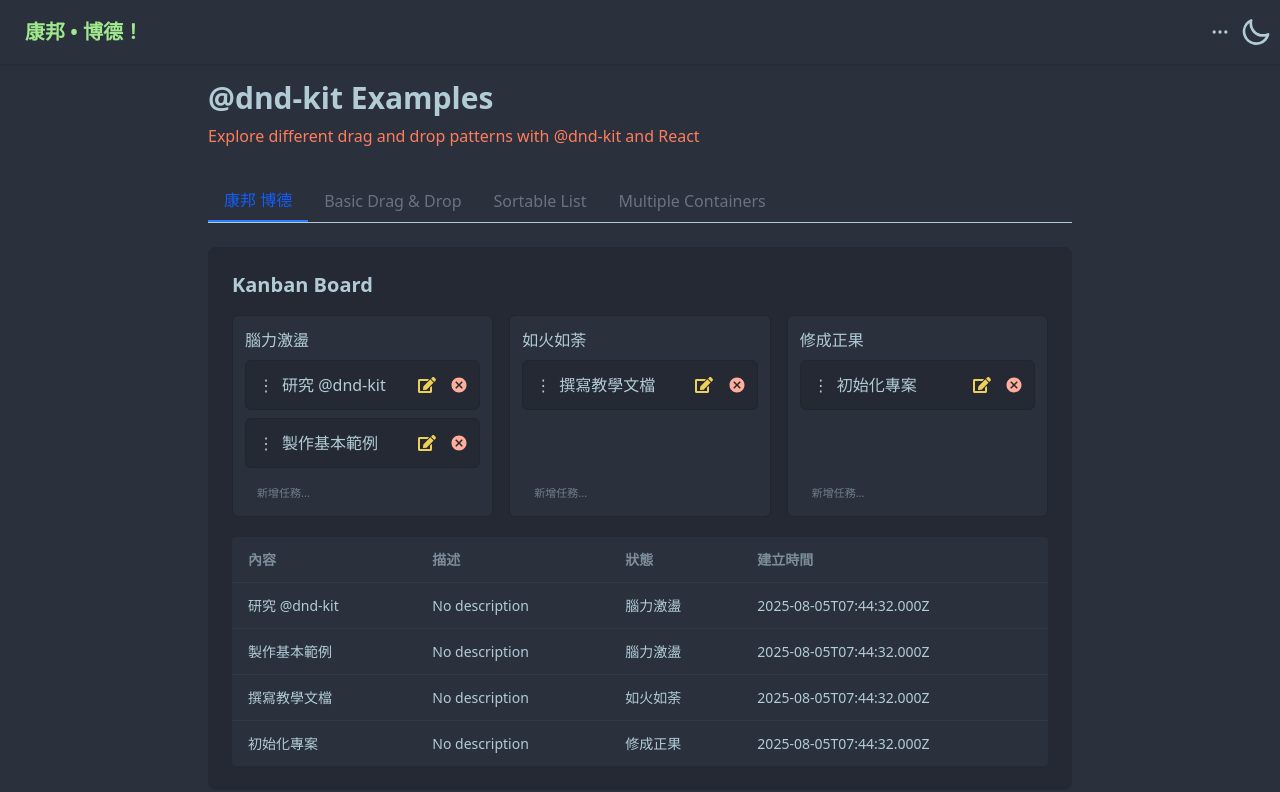
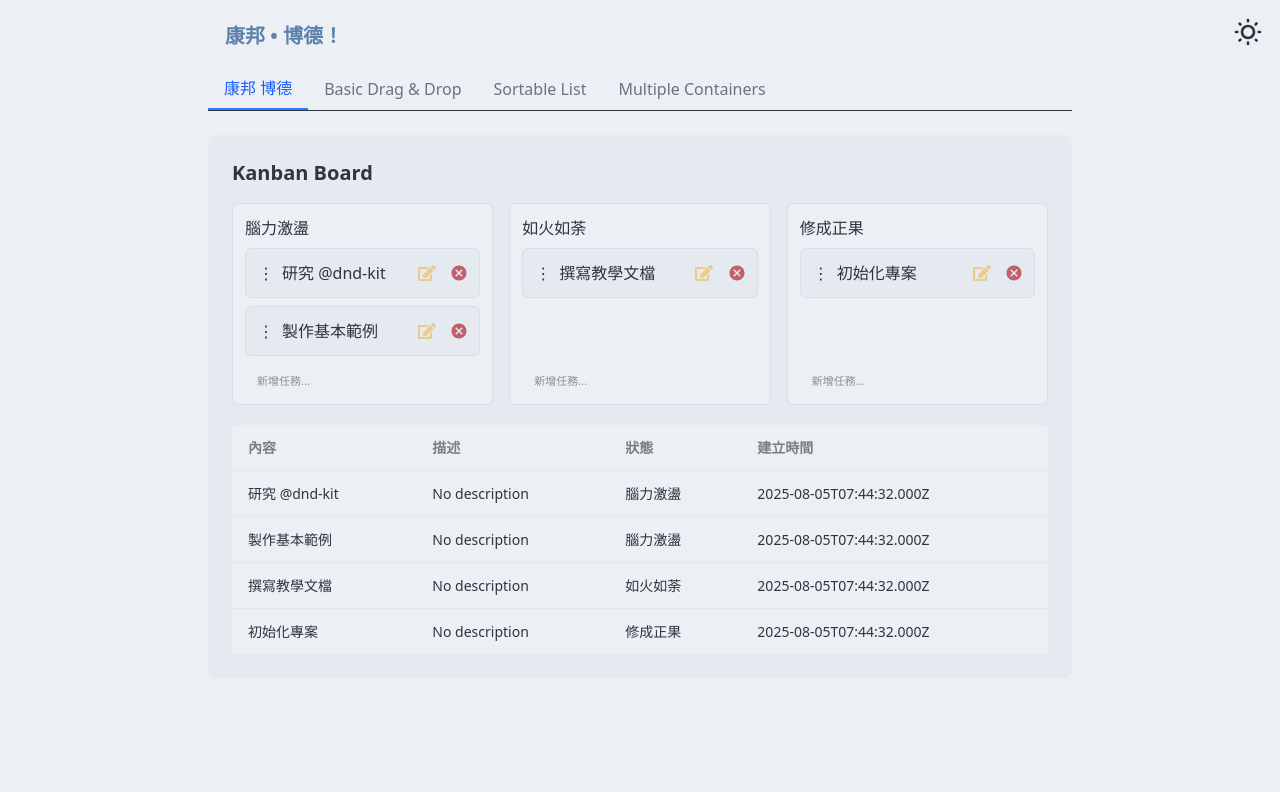
Before and after one commit to SE-Josh/kanban-board, a Next.js app: page / in a window 1280 px wide. Shown: the top 792 px of the page. Built offline with nearby package versions, Linux system fonts and the light colour scheme.

Commit message:
feat: 新增主題控制器組件以支援主題切換功能，取消 Header

```diff
--- a/app/layout.tsx
+++ b/app/layout.tsx
@@ -1,5 +1,6 @@
 import type { Metadata } from "next";
 import "./globals.css";
+import ThemeController from "@/components/ThemeController";
 
 export const metadata: Metadata = {
   title: "康邦 • 博德！",
@@ -12,9 +13,9 @@ export default function RootLayout({
   children: React.ReactNode;
 }>) {
   return (
-    <html lang="en" data-theme="dim">
+    <html lang="en" data-theme="nord">
       <body className="antialiased">
-        <div className="navbar bg-base-100 shadow-sm">
+        <div className="navbar bg-base-100 shadow-sm hidden">
           {/* logo */}
           <div className="flex-1">
             <a className="btn btn-ghost text-xl text-primary">康邦 • 博德！</a>
@@ -30,12 +31,7 @@ export default function RootLayout({
           {/* three-dots 功能列：匯出、匯入、分享 */}
           <div className="flex-none">
             <button className="btn btn-square btn-ghost">
-              <svg
-                xmlns="http://www.w3.org/2000/svg"
-                fill="none"
-                viewBox="0 0 24 24"
-                className="inline-block h-5 w-5 stroke-current"
-              >
+              <svg xmlns="http://www.w3.org/2000/svg" fill="none" viewBox="0 0 24 24" className="inline-block h-5 w-5 stroke-current">
                 {" "}
                 <path
                   strokeLinecap="round"
@@ -46,35 +42,8 @@ export default function RootLayout({
               </svg>
             </button>
           </div>
-
-          {/* theme-controller */}
-          <div className="flex-none">
-            <label className="swap swap-rotate">
-              {/* this hidden checkbox controls the state */}
-              <input
-                type="checkbox"
-                className="theme-controller"
-                value="nord"
-              />
-              {/* sun icon */}
-              <svg
-                className="swap-on h-8 w-8 fill-current"
-                xmlns="http://www.w3.org/2000/svg"
-                viewBox="0 0 24 24"
-              >
-                <path d="M5.64,17l-.71.71a1,1,0,0,0,0,1.41,1,1,0,0,0,1.41,0l.71-.71A1,1,0,0,0,5.64,17ZM5,12a1,1,0,0,0-1-1H3a1,1,0,0,0,0,2H4A1,1,0,0,0,5,12Zm7-7a1,1,0,0,0,1-1V3a1,1,0,0,0-2,0V4A1,1,0,0,0,12,5ZM5.64,7.05a1,1,0,0,0,.7.29,1,1,0,0,0,.71-.29,1,1,0,0,0,0-1.41l-.71-.71A1,1,0,0,0,4.93,6.34Zm12,.29a1,1,0,0,0,.7-.29l.71-.71a1,1,0,1,0-1.41-1.41L17,5.64a1,1,0,0,0,0,1.41A1,1,0,0,0,17.66,7.34ZM21,11H20a1,1,0,0,0,0,2h1a1,1,0,0,0,0-2Zm-9,8a1,1,0,0,0-1,1v1a1,1,0,0,0,2,0V20A1,1,0,0,0,12,19ZM18.36,17A1,1,0,0,0,17,18.36l.71.71a1,1,0,0,0,1.41,0,1,1,0,0,0,0-1.41ZM12,6.5A5.5,5.5,0,1,0,17.5,12,5.51,5.51,0,0,0,12,6.5Zm0,9A3.5,3.5,0,1,1,15.5,12,3.5,3.5,0,0,1,12,15.5Z" />
-              </svg>
-              {/* moon icon */}
-              <svg
-                className="swap-off h-8 w-8 fill-current"
-                xmlns="http://www.w3.org/2000/svg"
-                viewBox="0 0 24 24"
-              >
-                <path d="M21.64,13a1,1,0,0,0-1.05-.14,8.05,8.05,0,0,1-3.37.73A8.15,8.15,0,0,1,9.08,5.49a8.59,8.59,0,0,1,.25-2A1,1,0,0,0,8,2.36,10.14,10.14,0,1,0,22,14.05,1,1,0,0,0,21.64,13Zm-9.5,6.69A8.14,8.14,0,0,1,7.08,5.22v.27A10.15,10.15,0,0,0,17.22,15.63a9.79,9.79,0,0,0,2.1-.22A8.11,8.11,0,0,1,12.14,19.73Z" />
-              </svg>
-            </label>
-          </div>
         </div>
+        <ThemeController />
         {children}
       </body>
     </html>
--- a/app/page.tsx
+++ b/app/page.tsx
@@ -7,26 +7,19 @@ import Kanban from "@/components/Kanban";
 import NewKanban from "@/components/NewKanban";
 
 export default function Home() {
-  const [activeTab, setActiveTab] = useState<
-    "newKanban" | "basic" | "sortable" | "multiple"
-  >("newKanban");
+  const [activeTab, setActiveTab] = useState<"newKanban" | "basic" | "sortable" | "multiple">("newKanban");
 
   return (
     <div className="mx-auto max-w-4xl p-4">
-      <div className="mb-8">
-        <h1 className="mb-2 text-3xl font-bold">@dnd-kit Examples</h1>
-        <p className="text-secondary">
-          Explore different drag and drop patterns with @dnd-kit and React
-        </p>
+      <div className="mb-3">
+        <a className="btn btn-ghost text-xl text-primary">康邦 • 博德！</a>
       </div>
 
       <div className="mb-6">
         <div className="flex border-b dark:border-gray-700">
           <button
             className={`px-4 py-2 ${
-              activeTab === "newKanban"
-                ? "border-b-2 border-blue-500 font-medium text-blue-600 dark:text-blue-400"
-                : "text-gray-500 hover:text-gray-700 dark:text-gray-400 dark:hover:text-gray-300"
+              activeTab === "newKanban" ? "border-b-2 border-blue-500 font-medium text-blue-600 dark:text-blue-400" : "text-gray-500 hover:text-gray-700 dark:text-gray-400 dark:hover:text-gray-300"
             }`}
             onClick={() => setActiveTab("newKanban")}
           >
@@ -34,9 +27,7 @@ export default function Home() {
           </button>
           <button
             className={`px-4 py-2 ${
-              activeTab === "basic"
-                ? "border-b-2 border-blue-500 font-medium text-blue-600 dark:text-blue-400"
-                : "text-gray-500 hover:text-gray-700 dark:text-gray-400 dark:hover:text-gray-300"
+              activeTab === "basic" ? "border-b-2 border-blue-500 font-medium text-blue-600 dark:text-blue-400" : "text-gray-500 hover:text-gray-700 dark:text-gray-400 dark:hover:text-gray-300"
             }`}
             onClick={() => setActiveTab("basic")}
           >
@@ -44,9 +35,7 @@ export default function Home() {
           </button>
           <button
             className={`px-4 py-2 ${
-              activeTab === "sortable"
-                ? "border-b-2 border-blue-500 font-medium text-blue-600 dark:text-blue-400"
-                : "text-gray-500 hover:text-gray-700 dark:text-gray-400 dark:hover:text-gray-300"
+              activeTab === "sortable" ? "border-b-2 border-blue-500 font-medium text-blue-600 dark:text-blue-400" : "text-gray-500 hover:text-gray-700 dark:text-gray-400 dark:hover:text-gray-300"
             }`}
             onClick={() => setActiveTab("sortable")}
           >
@@ -54,9 +43,7 @@ export default function Home() {
           </button>
           <button
             className={`px-4 py-2 ${
-              activeTab === "multiple"
-                ? "border-b-2 border-blue-500 font-medium text-blue-600 dark:text-blue-400"
-                : "text-gray-500 hover:text-gray-700 dark:text-gray-400 dark:hover:text-gray-300"
+              activeTab === "multiple" ? "border-b-2 border-blue-500 font-medium text-blue-600 dark:text-blue-400" : "text-gray-500 hover:text-gray-700 dark:text-gray-400 dark:hover:text-gray-300"
             }`}
             onClick={() => setActiveTab("multiple")}
           >
@@ -70,39 +57,24 @@ export default function Home() {
 
         {activeTab === "basic" && (
           <div>
-            <h2 className="mb-4 text-xl font-bold dark:text-white">
-              Basic Drag & Drop
-            </h2>
-            <p className="mb-6 text-gray-600 dark:text-gray-300">
-              A simple example of dragging an item to a drop area. This
-              demonstrates the core functionality of @dnd-kit.
-            </p>
+            <h2 className="mb-4 text-xl font-bold dark:text-white">Basic Drag & Drop</h2>
+            <p className="mb-6 text-gray-600 dark:text-gray-300">A simple example of dragging an item to a drop area. This demonstrates the core functionality of @dnd-kit.</p>
             <BasicDragDrop />
           </div>
         )}
 
         {activeTab === "sortable" && (
           <div>
-            <h2 className="mb-4 text-xl font-bold dark:text-white">
-              Sortable List
-            </h2>
-            <p className="mb-6 text-gray-600 dark:text-gray-300">
-              A list where items can be reordered by dragging. Uses the
-              @dnd-kit/sortable extension to enable intuitive sorting.
-            </p>
+            <h2 className="mb-4 text-xl font-bold dark:text-white">Sortable List</h2>
+            <p className="mb-6 text-gray-600 dark:text-gray-300">A list where items can be reordered by dragging. Uses the @dnd-kit/sortable extension to enable intuitive sorting.</p>
             <SortableList />
           </div>
         )}
 
         {activeTab === "multiple" && (
           <div>
-            <h2 className="mb-4 text-xl font-bold dark:text-white">
-              Multiple Containers
-            </h2>
-            <p className="mb-6 text-gray-600 dark:text-gray-300">
-              A Kanban-style board where items can be dragged between containers
-              and sorted within each container.
-            </p>
+            <h2 className="mb-4 text-xl font-bold dark:text-white">Multiple Containers</h2>
+            <p className="mb-6 text-gray-600 dark:text-gray-300">A Kanban-style board where items can be dragged between containers and sorted within each container.</p>
             <Kanban />
           </div>
         )}
--- /dev/null
+++ b/components/ThemeController.tsx
@@ -0,0 +1,18 @@
+export default function ThemeController() {
+  return (
+    <div className="flex-none absolute right-0 top-0 mr-4 mt-4">
+      <label className="swap swap-rotate">
+        {/* this hidden checkbox controls the state */}
+        <input type="checkbox" className="theme-controller" value="dim" />
+        {/* sun icon */}
+        <svg className="swap-off h-8 w-8 fill-current" xmlns="http://www.w3.org/2000/svg" viewBox="0 0 24 24">
+          <path d="M5.64,17l-.71.71a1,1,0,0,0,0,1.41,1,1,0,0,0,1.41,0l.71-.71A1,1,0,0,0,5.64,17ZM5,12a1,1,0,0,0-1-1H3a1,1,0,0,0,0,2H4A1,1,0,0,0,5,12Zm7-7a1,1,0,0,0,1-1V3a1,1,0,0,0-2,0V4A1,1,0,0,0,12,5ZM5.64,7.05a1,1,0,0,0,.7.29,1,1,0,0,0,.71-.29,1,1,0,0,0,0-1.41l-.71-.71A1,1,0,0,0,4.93,6.34Zm12,.29a1,1,0,0,0,.7-.29l.71-.71a1,1,0,1,0-1.41-1.41L17,5.64a1,1,0,0,0,0,1.41A1,1,0,0,0,17.66,7.34ZM21,11H20a1,1,0,0,0,0,2h1a1,1,0,0,0,0-2Zm-9,8a1,1,0,0,0-1,1v1a1,1,0,0,0,2,0V20A1,1,0,0,0,12,19ZM18.36,17A1,1,0,0,0,17,18.36l.71.71a1,1,0,0,0,1.41,0,1,1,0,0,0,0-1.41ZM12,6.5A5.5,5.5,0,1,0,17.5,12,5.51,5.51,0,0,0,12,6.5Zm0,9A3.5,3.5,0,1,1,15.5,12,3.5,3.5,0,0,1,12,15.5Z" />
+        </svg>
+        {/* moon icon */}
+        <svg className="swap-on h-8 w-8 fill-current" xmlns="http://www.w3.org/2000/svg" viewBox="0 0 24 24">
+          <path d="M21.64,13a1,1,0,0,0-1.05-.14,8.05,8.05,0,0,1-3.37.73A8.15,8.15,0,0,1,9.08,5.49a8.59,8.59,0,0,1,.25-2A1,1,0,0,0,8,2.36,10.14,10.14,0,1,0,22,14.05,1,1,0,0,0,21.64,13Zm-9.5,6.69A8.14,8.14,0,0,1,7.08,5.22v.27A10.15,10.15,0,0,0,17.22,15.63a9.79,9.79,0,0,0,2.1-.22A8.11,8.11,0,0,1,12.14,19.73Z" />
+        </svg>
+      </label>
+    </div>
+  );
+}
```
